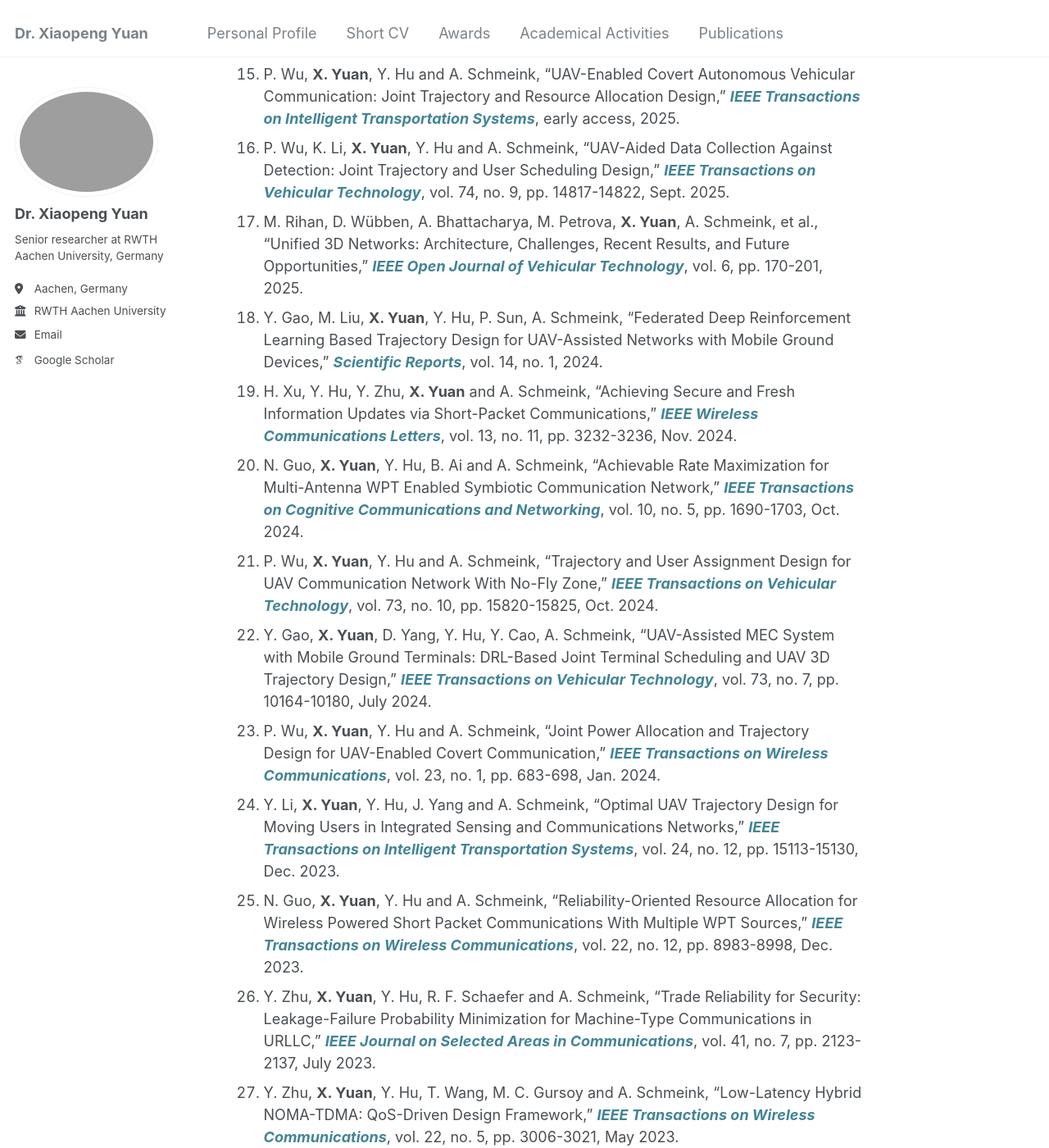
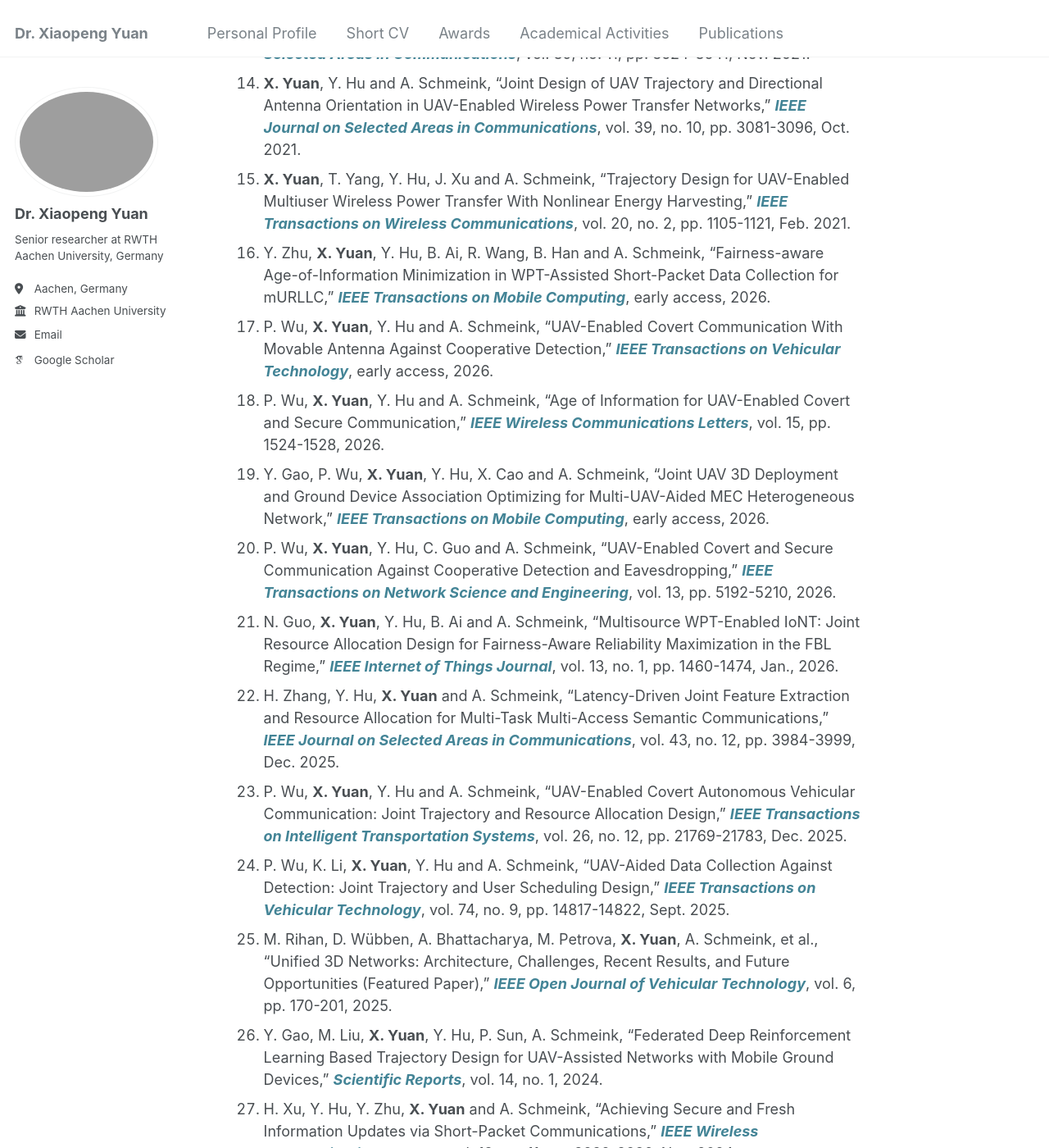
Before and after one commit to xiaopeng-yuan/xiaopeng-yuan.github.io, a Jekyll site: the page built from _pages/about.md, in a window 1280 px wide and 1400 px high, scrolled down 3478 px. Shown: the whole window at 82% size. Built offline with Jekyll 4.4.1, drawn with Linux system fonts in a browser that asks for light colours; some web fonts are replaced; some of the changed text lies outside the part shown.

Commit message:
V20260401

```diff
--- a/_pages/about.md
+++ b/_pages/about.md
@@ -7,13 +7,17 @@ redirect_from:
   - /about.html
 ---
 
-I am currently a senior researcher at [RWTH Aachen University](https://www.rwth-aachen.de/), Germany. Previously, I received my M.Sc. degree and my Ph.D. degree in electrical engineering and information technology from RWTH Aachen University, respectively in 2019 with [Springorum-Medal Award](https://prorwth.de/de/projekte-und-aktivitaeten/auszeichnungen-und-ehrungen/springorum-denkmuenze/) and in Mar. 2023 with [Borchers-Medallion Award](https://prorwth.de/de/projekte-und-aktivitaeten/auszeichnungen-und-ehrungen/borchers-plakette/). Before those, I received my B.Sc. Degree in automation from Beijing University of Aeronautics & Astronautics, China, in 2016. My current research interests are in unmanned aerial vehicle (UAV)-assisted wireless networks, ultra-reliable low-latency communications (URLLC), wireless power transfer (WPT) technologies, flexible antenna system and optimization techniques.
+I am currently a senior researcher at [RWTH Aachen University](https://www.rwth-aachen.de/), Germany. Previously, I received my M.Sc. degree and my Ph.D. degree in electrical engineering and information technology from RWTH Aachen University, respectively in 2019 with [Springorum-Medal Award](https://prorwth.de/de/projekte-und-aktivitaeten/auszeichnungen-und-ehrungen/springorum-denkmuenze/) and in Mar. 2023 with [Borchers-Medallion Award](https://prorwth.de/de/projekte-und-aktivitaeten/auszeichnungen-und-ehrungen/borchers-plakette/). Before those, I received my B.Sc. Degree in automation from Beijing University of Aeronautics & Astronautics, China, in 2016.
+
+My current research interests are in unmanned aerial vehicle (UAV)-assisted wireless networks, ultra-reliable low-latency communications (URLLC), wireless power transfer (WPT) technologies, flexible antenna systems and optimization techniques.
+
+Open to applications for Master theses and HiWi positions, with strong prospects for subsequent full-time PhD opportunities.
 
 ---
 
 <h1 id="short_CV">Short CV</h1>
 
-* **03.2023 -- now**, Senior researcher, RWTH Aachen University, Germany.
+* **04.2023 -- now**, Senior researcher, RWTH Aachen University, Germany.
 * **11.2019 -- 03.2023**, Doctorate study & research assistant, RWTH Aachen University, Germany.
 * **04.2019 -- 10.2019**, Research Intern, Robert Bosch GmbH, Renningen, Germany.
 * **03.2017 -- 09.2019**, Master study, RWTH Aachen University, Germany.
@@ -55,12 +59,13 @@ Green 6G" at EURASIP Journal on Wireless Communications and Networking, 2024.
 
 <h2 id="patent">Patent</h2>
 
-1. A. Schmeink, Y. Hu, **X. Yuan**, "[Artificial Potential Field Based Trajectory Design Strategy](https://patents.google.com/patent/DE102021203990A1/de)" (Verfahren und Vorrichtung zur Bestimmung einer kontinuierlichen Trajektorie eines Fahrzeuges, sowie deren Verwendung), [DPMA German patent field](https://register.dpma.de/DPMAregister/pat/PatSchrifteneinsicht?docId=DE102021203990A1), April 2021.
+1. A. Schmeink, Y. Hu, **X. Yuan**, "[Artificial Potential Field Based Trajectory Design Strategy](https://patents.google.com/patent/DE102021203990A1/de)" (Verfahren und Vorrichtung zur Bestimmung einer kontinuierlichen Trajektorie eines Fahrzeuges, sowie deren Verwendung), [_DPMA German patent field_](https://register.dpma.de/DPMAregister/pat/PatSchrifteneinsicht?docId=DE102021203990A1), April 2021.
 
 <h2 id="journal">Journal Publications</h2>
 
-(\*Corresponding Author)
-1. __X. Yuan__, N. Guo, Y. Hu, R. Schober and A. Schmeink, "Optimal Antenna Configuration Filtering and Joint Power Control in Fluid Antenna Multiple Access Networks," <span style="color:#438496;">___IEEE Journal on Selected Areas in Communications___</span>, early access, 2025.
+(\*Corresponding Author, updated until 2026.04.01)
+1. B. Li, __X. Yuan\*__, Y. Hu and A. Schmeink, "On the Convexity Analysis of Message Error Probability in Rateless-Coded Transmission: A Deeper Dive Into Reliability," <span style="color:#438496;">___IEEE Transactions on Vehicular Technology___</span>, vol. 75, no. 1, pp. 1713-1718, Jan. 2026.
+1. __X. Yuan__, N. Guo, Y. Hu, R. Schober and A. Schmeink, "Optimal Antenna Configuration Filtering and Joint Power Control in Fluid Antenna Multiple Access Networks," <span style="color:#438496;">___IEEE Journal on Selected Areas in Communications___</span>, vol. 44, pp. 1227-1242, 2026.
 1. B. Li, __X. Yuan\*__, Y. Hu and A. Schmeink, "Transmission Latency Minimization in Full-Duplex Relaying Network Operating With Finite Blocklength Codes," <span style="color:#438496;">___IEEE Journal on Selected Areas in Communications___</span>, vol. 43, no. 4, pp. 1168-1182, April 2025.
 1. Y. Huang, Y. Hu, __X. Yuan\*__, and A. Schmeink, "Analytical Optimal Joint Resource Allocation and Continuous Trajectory Design for UAV-Assisted Covert Communications," <span style="color:#438496;">___IEEE Transactions on Wireless Communications___</span>,  vol. 24, no. 1, pp. 213-227, Jan. 2025.
 1. __X. Yuan__, Y. Hu and A. Schmeink, "Optimal Joint Design on Continuous Trajectory and Power Control for UAV-Assisted Energy Constrained Communications," <span style="color:#438496;">___IEEE Transactions on Vehicular Technology___</span>, vol. 73, no. 9, pp. 13060-13075, Sept. 2024.
@@ -74,9 +79,16 @@ Green 6G" at EURASIP Journal on Wireless Communications and Networking, 2024.
 1. __X. Yuan__, Y. Hu, D. Li and A. Schmeink, "Novel Optimal Trajectory Design in UAV-Assisted Networks: A Mechanical Equivalence-Based Strategy," <span style="color:#438496;">___IEEE Journal on Selected Areas in Communications___</span>, vol. 39, no. 11, pp. 3524-3541, Nov. 2021.
 1. __X. Yuan__, Y. Hu and A. Schmeink, "Joint Design of UAV Trajectory and Directional Antenna Orientation in UAV-Enabled Wireless Power Transfer Networks," <span style="color:#438496;">___IEEE Journal on Selected Areas in Communications___</span>, vol. 39, no. 10, pp. 3081-3096, Oct. 2021.
 1. __X. Yuan__, T. Yang, Y. Hu, J. Xu and A. Schmeink, "Trajectory Design for UAV-Enabled Multiuser Wireless Power Transfer With Nonlinear Energy Harvesting," <span style="color:#438496;">___IEEE Transactions on Wireless Communications___</span>, vol. 20, no. 2, pp. 1105-1121, Feb. 2021.
-1. P. Wu, __X. Yuan__, Y. Hu and A. Schmeink, "UAV-Enabled Covert Autonomous Vehicular Communication: Joint Trajectory and Resource Allocation Design," <span style="color:#438496;">___IEEE Transactions on Intelligent Transportation Systems___</span>, early access, 2025.
+1. Y. Zhu, __X. Yuan__, Y. Hu, B. Ai, R. Wang, B. Han and A. Schmeink, "Fairness-aware Age-of-Information Minimization in WPT-Assisted Short-Packet Data Collection for mURLLC," <span style="color:#438496;">___IEEE Transactions on Mobile Computing___</span>, early access, 2026.
+1. P. Wu, __X. Yuan__, Y. Hu and A. Schmeink, "UAV-Enabled Covert Communication With Movable Antenna Against Cooperative Detection," <span style="color:#438496;">___IEEE Transactions on Vehicular Technology___</span>, early access, 2026.
+1. P. Wu, __X. Yuan__, Y. Hu and A. Schmeink, "Age of Information for UAV-Enabled Covert and Secure Communication," <span style="color:#438496;">___IEEE Wireless Communications Letters___</span>, vol. 15, pp. 1524-1528, 2026.
+1. Y. Gao, P. Wu, __X. Yuan__, Y. Hu, X. Cao and A. Schmeink, "Joint UAV 3D Deployment and Ground Device Association Optimizing for Multi-UAV-Aided MEC Heterogeneous Network," <span style="color:#438496;">___IEEE Transactions on Mobile Computing___</span>, early access, 2026.
+1. P. Wu, __X. Yuan__, Y. Hu, C. Guo and A. Schmeink, "UAV-Enabled Covert and Secure Communication Against Cooperative Detection and Eavesdropping," <span style="color:#438496;">___IEEE Transactions on Network Science and Engineering___</span>, vol. 13, pp. 5192-5210, 2026.
+1. N. Guo, __X. Yuan__, Y. Hu, B. Ai and A. Schmeink, "Multisource WPT-Enabled IoNT: Joint Resource Allocation Design for Fairness-Aware Reliability Maximization in the FBL Regime," <span style="color:#438496;">___IEEE Internet of Things Journal___</span>, vol. 13, no. 1, pp. 1460-1474, Jan., 2026.
+1. H. Zhang, Y. Hu, __X. Yuan__ and A. Schmeink, "Latency-Driven Joint Feature Extraction and Resource Allocation for Multi-Task Multi-Access Semantic Communications," <span style="color:#438496;">___IEEE Journal on Selected Areas in Communications___</span>, vol. 43, no. 12, pp. 3984-3999, Dec. 2025.
+1. P. Wu, __X. Yuan__, Y. Hu and A. Schmeink, "UAV-Enabled Covert Autonomous Vehicular Communication: Joint Trajectory and Resource Allocation Design," <span style="color:#438496;">___IEEE Transactions on Intelligent Transportation Systems___</span>, vol. 26, no. 12, pp. 21769-21783, Dec. 2025.
 1. P. Wu, K. Li, __X. Yuan__, Y. Hu and A. Schmeink, "UAV-Aided Data Collection Against Detection: Joint Trajectory and User Scheduling Design," <span style="color:#438496;">___IEEE Transactions on Vehicular Technology___</span>, vol. 74, no. 9, pp. 14817-14822, Sept. 2025.
-1. M. Rihan, D. Wübben, A. Bhattacharya, M. Petrova, __X. Yuan__, A. Schmeink, et al., "Unified 3D Networks: Architecture, Challenges, Recent Results, and Future Opportunities," <span style="color:#438496;">___IEEE Open Journal of Vehicular Technology___</span>, vol. 6, pp. 170-201, 2025.
+1. M. Rihan, D. Wübben, A. Bhattacharya, M. Petrova, __X. Yuan__, A. Schmeink, et al., "Unified 3D Networks: Architecture, Challenges, Recent Results, and Future Opportunities (Featured Paper)," <span style="color:#438496;">___IEEE Open Journal of Vehicular Technology___</span>, vol. 6, pp. 170-201, 2025.
 1. Y. Gao, M. Liu, __X. Yuan__, Y. Hu, P. Sun, A. Schmeink, "Federated Deep Reinforcement Learning Based Trajectory Design for UAV-Assisted Networks with Mobile Ground Devices," <span style="color:#438496;">___Scientific Reports___</span>, vol. 14, no. 1, 2024.
 1. H. Xu, Y. Hu, Y. Zhu, __X. Yuan__ and A. Schmeink, "Achieving Secure and Fresh Information Updates via Short-Packet Communications," <span style="color:#438496;">___IEEE Wireless Communications Letters___</span>, vol. 13, no. 11, pp. 3232-3236, Nov. 2024.
 1. N. Guo, __X. Yuan__, Y. Hu, B. Ai and A. Schmeink, "Achievable Rate Maximization for Multi-Antenna WPT Enabled Symbiotic Communication Network," <span style="color:#438496;">___IEEE Transactions on Cognitive Communications and Networking___</span>, vol. 10, no. 5, pp. 1690-1703, Oct. 2024.
@@ -94,8 +106,9 @@ Green 6G" at EURASIP Journal on Wireless Communications and Networking, 2024.
 
 <h2 id="conference">Conference Publications</h2>
 
-(\*Corresponding Author)
-
+(\*Corresponding Author, updated until 2026.04.01)
+1. B. Li, Q. He, B. Zhang, __X. Yuan\*__ and A. Schmeink, "Efficient Joint Resource Allocation for Wireless Powered ISAC with Target Localization," _2026 IEEE ICC Wokshops_, accepted.
+1. Q. He, T. Lan, B. Li, H. Gao, __X. Yuan\*__ and A. Schmeink, "Transmission Latency Minimization for Multi-Carrier Broadcast in Clustered Sensor Networks under FBL Regime," _2025 International Conference on Sensor-Cloud and Edge Computing System (SCECS)_, Zhuhai, China, 2025, pp. 153-157.
 1. __X. Yuan__, Y. Hu, M. Liu, T. Matsumura and A. Schmeink, "Optimal Beam Deployment for FSO Link Assisted Satellite-Ground Multicasting Communication," _2025 IEEE Wireless Communications and Networking Conference (WCNC)_, Milan, Italy, 2025, pp. 1-6.
 1. B. Li, __X. Yuan\*__, Y. Hu, B. Ai and A. Schmeink, "Minimizing Transmission Latency in Two-Hop Full-Duplex Relaying with Finite Blocklength Codes," _GLOBECOM 2024 - 2024 IEEE Global Communications Conference_, Cape Town, South Africa, 2024, pp. 897-902.
 1. __X. Yuan__, Y. Zhou, Y. Hu and A. Schmeink, "Optimal Blocklength Allocation in QoS-Constrained URLLC Networks with Personalised Latency Requirements," _2024 IEEE 25th International Workshop on Signal Processing Advances in Wireless Communications (SPAWC)_,  Lucca, Italy, 2024, pp. 181-185.
@@ -115,6 +128,11 @@ Green 6G" at EURASIP Journal on Wireless Communications and Networking, 2024.
 1. __X. Yuan__, Y. Hu, J. Gross and A. Schmeink, "Simultaneous Wireless Information and Power Transfer in Low-Latency Relaying Networks with Nonlinear Energy Harvesting,"  _2021 IEEE Statistical Signal Processing Workshop (SSP)_, invited paper, 2021, pp. 281-285.
 1. __X. Yuan__, Y. Hu, J. Gross and A. Schmeink, "Radio-Map-Based UAV Placement Design for UAV-Assisted Relaying Networks," _2021 IEEE Statistical Signal Processing Workshop (SSP)_, invited paper, 2021, pp. 286-290.
 1. __X. Yuan__, Y. Hu and A. Schmeink, "Joint Design of UAV Trajectory and Directional Antenna Orientation in UAV-Enabled WPT Networks," _2021 IEEE International Conference on Communications Workshops (ICC Workshops)_, 2021, pp. 1-6.
+1. P. Wu, __X. Yuan__, Z. Bao, Y. Hu and A. Schmeink, "An Observable UAV 3D Positioning and Orientation Alignment System Assisted by Single AoA Anchor," _GLOBECOM 2025 - 2025 IEEE Global Communications Conference_, Taipei, Taiwan, 2025, pp. 6244-6249.
+1. P. Wu, __X. Yuan__, Y. Hu, J. Zhang and A. Schmeink, "Efficient Trajectory and User Assignment Design for UAV-Aided Covert Transmission against Cooperative Detection," _GLOBECOM 2025 - 2025 IEEE Global Communications Conference_, Taipei, Taiwan, 2025, pp. 260-265.
+1. N. Guo, __X. Yuan__, Y. Hu, R. Schober and A. Schmeink, "Optimal Antenna Configuration Filtering and Joint Power Control for Throughput Maximization in Fluid Antenna Multiple Access Networks," _GLOBECOM 2025 - 2025 IEEE Global Communications Conference_, Taipei, Taiwan, 2025, pp. 642-647.
+1. N. Guo, __X. Yuan__, Y. Hu and A. Schmeink, "Optimal Throughput of Wireless Powered Communication Network with Nonlinear Energy Harvesting under Energy and Latency Constraints," _GLOBECOM 2025 - 2025 IEEE Global Communications Conference_, Taipei, Taiwan, 2025, pp. 3219-3224.
+1. P. Zheng, B. Li, __X. Yuan__, Y. Hu and A. Schmeink, "Multi-UAV-Enabled Cognitive Radio Networks: Joint UAV Deployment and Resource Allocation Design," _2025 28th International Workshop on Smart Antennas (WSA)_, Erlangen, Germany, 2025, pp. 208-213.
 1. Y. Zhao, W. Gao, C. J. Juanola, __X. Yuan__, Y. Hu and A. Schmeink, "Energy-Minimized Analytical Optimal Resource Allocation for Multi-Access URLLC with Individual QoS Constraints: (Invited Paper)," _2025 IEEE 26th International Workshop on Signal Processing and Artificial Intelligence for Wireless Communications (SPAWC)_, Surrey, United Kingdom, 2025, pp. 1-5.
 1. N. Guo, S. Wang, L. Li, Y. Ye, __X. Yuan__ and Y. Hu, "Effective Secrecy Throughput Maximization for WPT Enabled IoT in the FBL Regime," _2024 10th International Conference on Computer and Communications (ICCC)_, Chengdu, China, 2024, pp. 2425-2430.
 1. H. Zhang, Y. Hu, __X. Yuan__ and A. Schmeink, "Semantic Feature Compression and Adaption for Latency-Sensitive Semantic Communication," _2024 IEEE Globecom Workshops (GC Wkshps)_, Cape Town, South Africa, 2024, pp. 1-6.
```
Also changed, not shown: other parts of _pages/about.md (+3 -3 lines).
